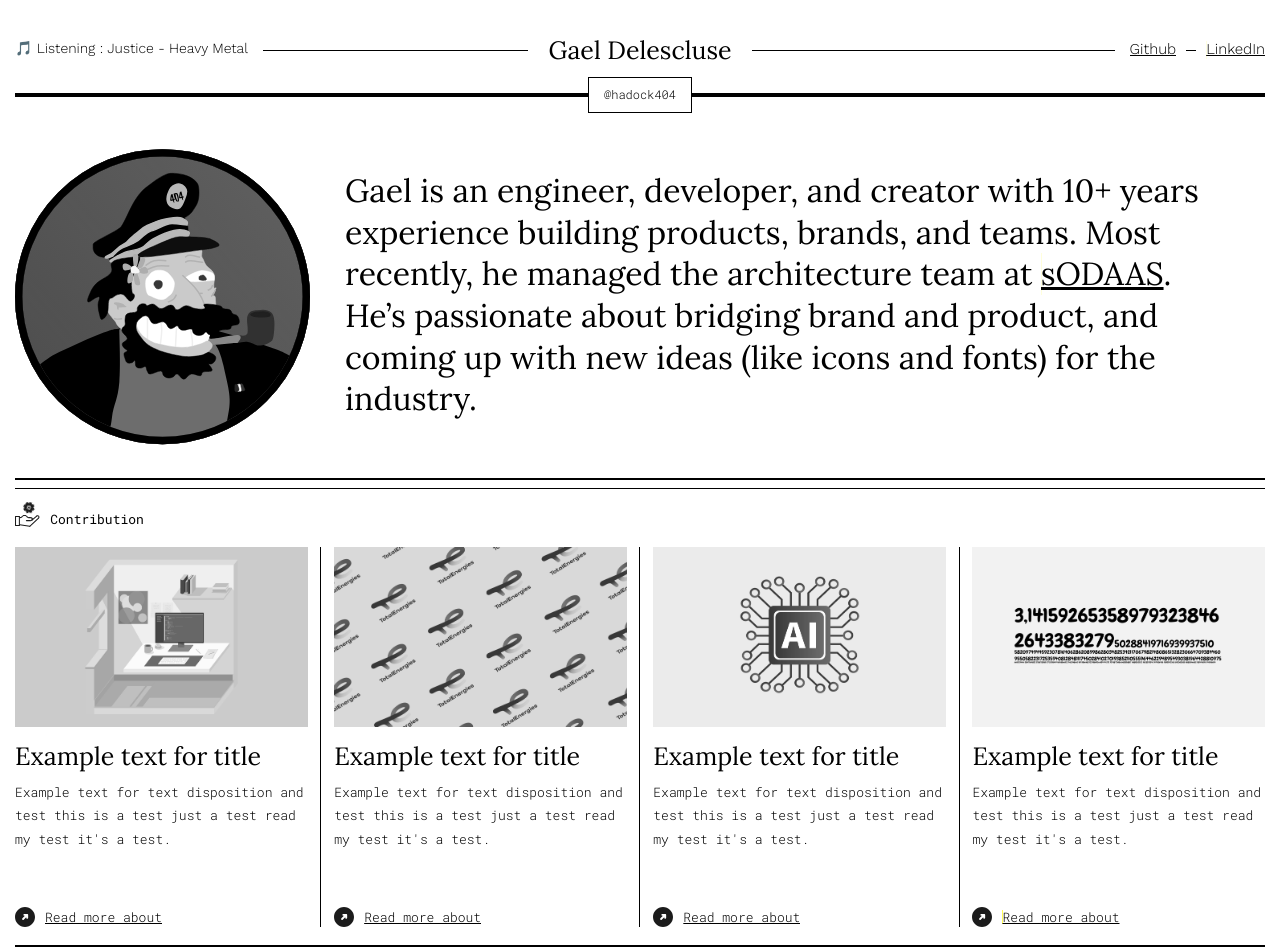
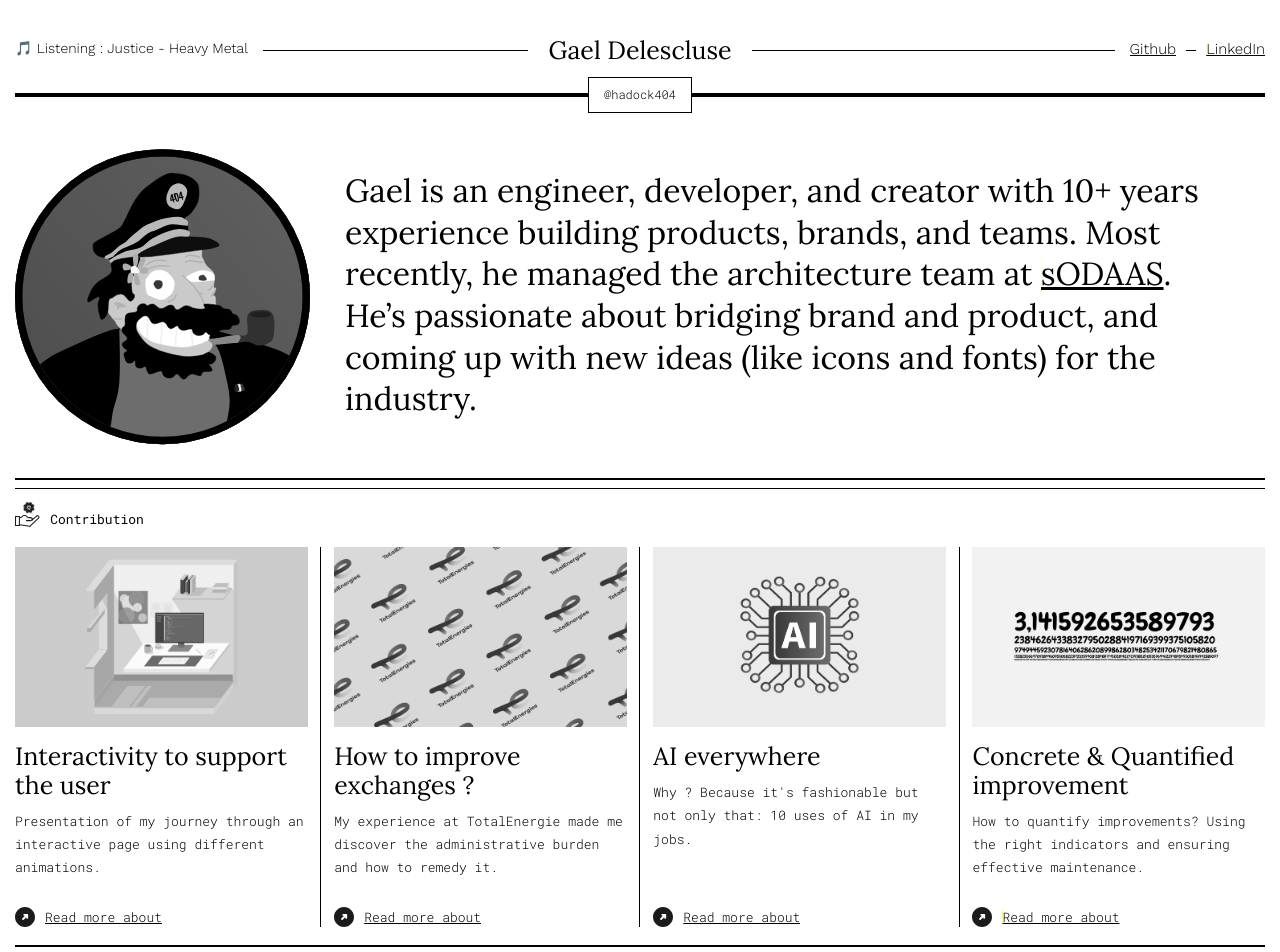
Before and after one commit to HaDock404/app-web-me, a React (Create React App) app: page /#/ in a window 1280 px wide. Shown: the top 952 px of the page. Built offline with nearby package versions, Linux system fonts and the light colour scheme.

Commit message:
articles content

```diff
--- a/src/components/Article.jsx
+++ b/src/components/Article.jsx
@@ -49,17 +49,17 @@ function Article(props) {
                         <img className='Logotest' src={props.image} alt="" />
                     </div>
                     <div className='content_box_title'>
-                        Example text for title
+                        {props.title}
                     </div>
                     <div className='content_box_text'>
-                        Example text for text disposition and test this is a test just a test read my test it's a test.
+                        {props.text}
                     </div>
                 </div>
                 <div className='link_box'>
                     <div className='icon_box_link'>
                         <Icon2 />
                     </div>
-                    <Link to="/" className='link text_box_link'>Read more about</Link>
+                    <Link to={props.link} className='link text_box_link'>Read more about</Link>
 
 
                 </div>
--- a/src/components/Articles.jsx
+++ b/src/components/Articles.jsx
@@ -5,17 +5,32 @@ import Total from '../assets/total.png'
 import AI from '../assets/AI.png'
 import Numbers from '../assets/numbers.png'
 
+const title1 = "Interactivity to support the user"
+const title2 = "How to improve exchanges ?"
+const title3 = "AI everywhere"
+const title4 = "Concrete & Quantified improvement"
+
+const text1 = "Presentation of my journey through an interactive page using different animations."
+const text2 = "My experience at TotalEnergie made me discover the administrative burden and how to remedy it."
+const text3 = "Why ? Because it's fashionable but not only that: 10 uses of AI in my jobs."
+const text4 = "How to quantify improvements? Using the right indicators and ensuring effective maintenance."
+
+const link1 = "/"
+const link2 = "/"
+const link3 = "/"
+const link4 = "/"
+
 function Articles() {
     return (
         <section id='articles_display'>
             <article id='articles'>
-                <Article placement="left" image={Flat}/>
+                <Article placement="left" image={Flat} title={title1} text={text1} link={link1}/>
                 <hr className='vertical_hr'/>
-                <Article  placement="center" image={Total}/>
+                <Article  placement="center" image={Total} title={title2} text={text2} link={link2}/>
                 <hr className='vertical_hr'/>
-                <Article  placement="center" image={AI}/>
+                <Article  placement="center" image={AI} title={title3} text={text3} link={link3}/>
                 <hr className='vertical_hr'/>
-                <Article  placement="right" image={Numbers}/>
+                <Article  placement="right" image={Numbers} title={title4} text={text4} link={link4}/>
             </article>
 
         </section>
```
Also changed, not shown: src/assets/numbers.png.
